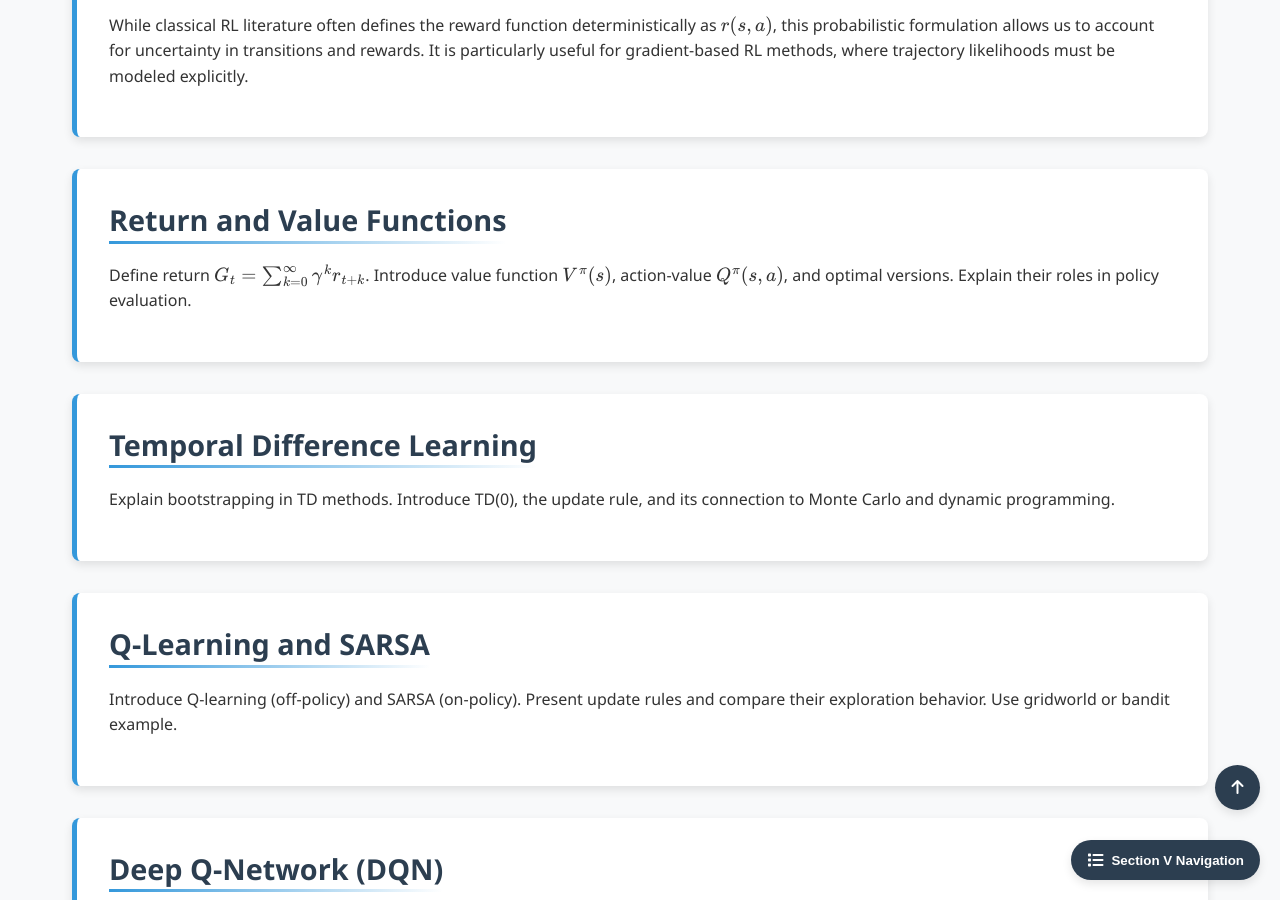
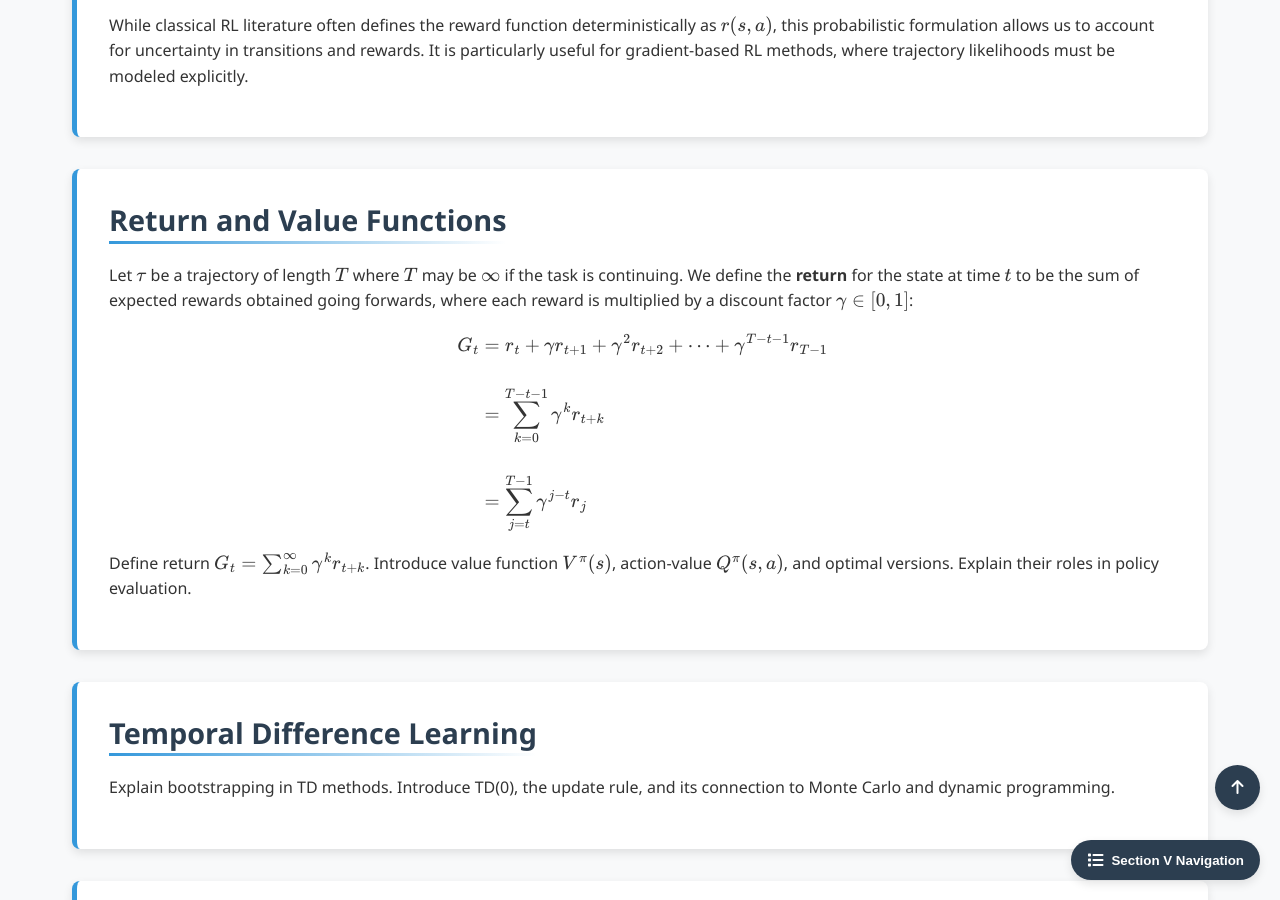
Before and after one commit to Yusukey01/yusukey01.github.io, a Jekyll site: the page built from Mathematics/Machine_learning/reinforcement.html, in a window 1280 px wide and 900 px high, scrolled down 3221 px. Built offline with Jekyll 4.4.1, drawn with Linux system fonts in a browser that asks for light colours.

Commit message:
updated V-10

```diff
--- a/Mathematics/Machine_learning/reinforcement.html
+++ b/Mathematics/Machine_learning/reinforcement.html
@@ -189,6 +189,19 @@ uses_python: false
            <section id="value-functions" class="section-content">
             <h2>Return and Value Functions</h2>
             <p>
+                Let \(\tau\) be a trajectory of length \(T\) where \(T\) may be \(\infty\) if the task is continuing.
+                We define the <strong>return</strong> for the state at time \(t\) to be the sum of expected rewards obtained
+                going forwards, where each reward is multiplied by a discount factor \(\gamma \in [0, 1]\):
+                \[
+                \begin{align*}
+                G_t &= r_t + \gamma r_{t+1} + \gamma^2 r_{t+2} + \cdots + \gamma^{T-t-1} r_{T-1} \\\\
+                    &= \sum_{k =0}^{T-t-1}\gamma^k r_{t+k} \\\\
+                    &= \sum_{j =t}^{T-1} \gamma^{j-t}r_j
+                 \end{align*}
+                \]
+            </p>
+
+            <p>
                 Define return \(G_t = \sum_{k=0}^\infty \gamma^k r_{t+k}\). Introduce value function \(V^\pi(s)\), action-value \(Q^\pi(s, a)\),
                 and optimal versions. Explain their roles in policy evaluation.
             </p>
```
